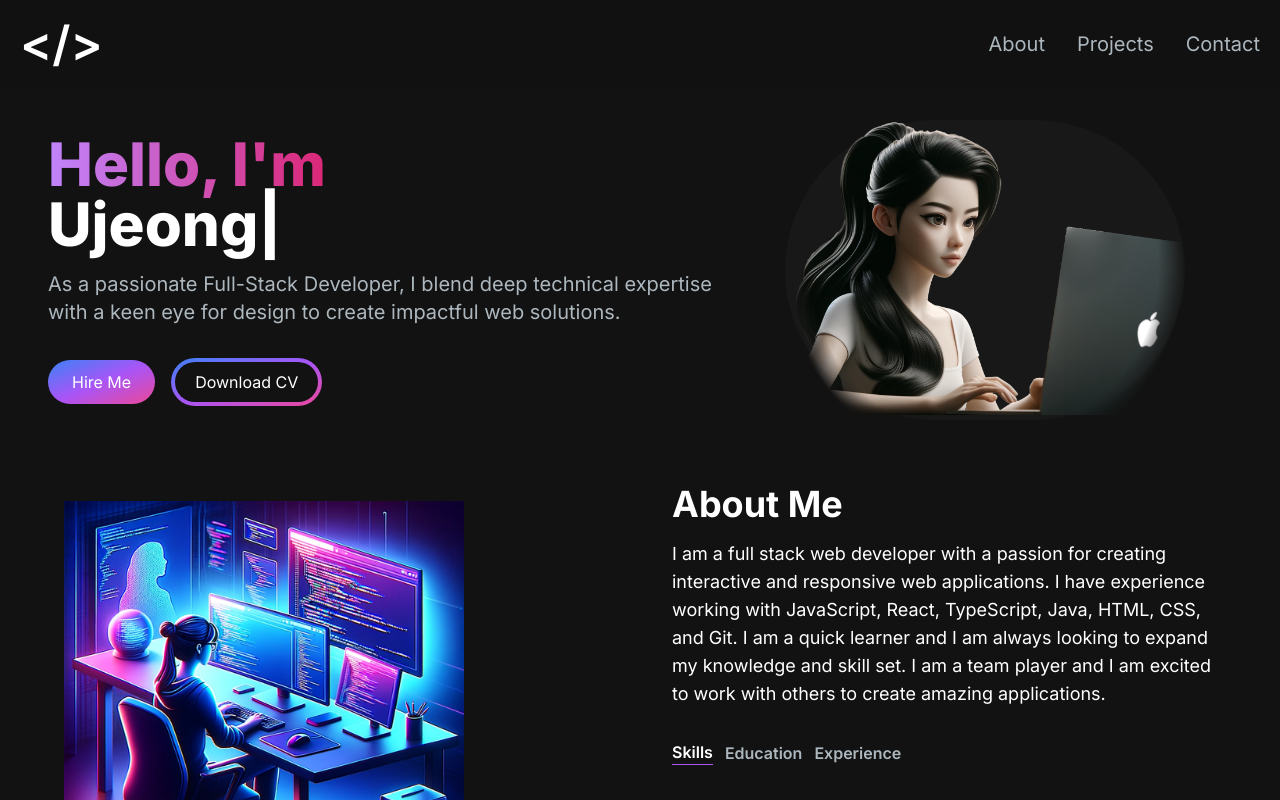
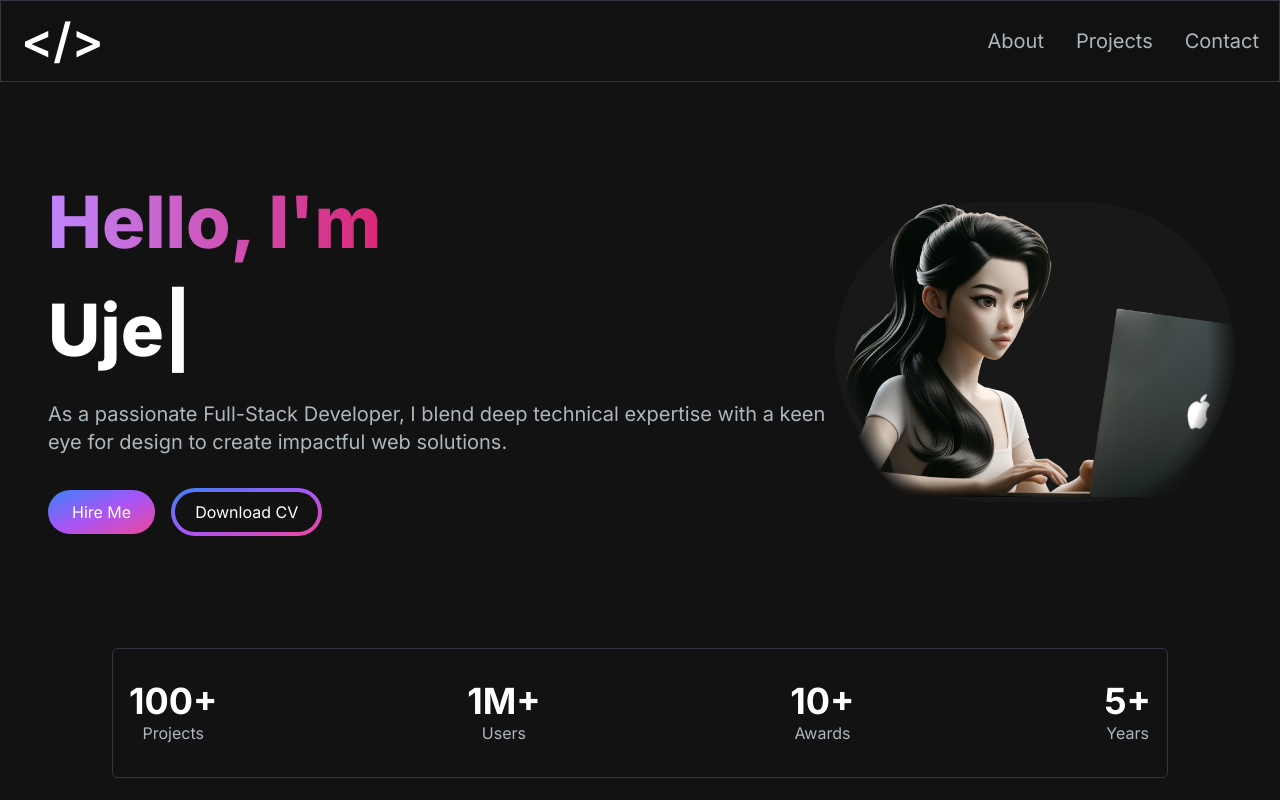
Before and after one commit to uxia0812/xia_portfolio, a Next.js app: page / in a window 1280 px wide. Shown: the top 800 px of the page. Built offline with nearby package versions, Linux system fonts and the light colour scheme.

Commit message:
Edit All Styles

```diff
--- /dev/null
+++ b/src/app/components/AchievementsSection.jsx
@@ -0,0 +1,44 @@
+import React from "react";
+
+const achievementsList = [
+  {
+    metric: "Projects",
+    value: "100+",
+  },
+  {
+    metric: "Users",
+    value: "1M+",
+  },
+  {
+    metric: "Awards",
+    value: "10+",
+  },
+  {
+    metric: "Years",
+    value: "5+",
+  },
+];
+
+const AchievementsSection = () => {
+  return (
+    <div className="py-8 px-4 xl:gap-16 sm:py-16 xl:px-16">
+      <div className="border-[#33353F] border rounded-md py-8 px-17 flex flex-row items-center justify-between">
+        {achievementsList.map((achievement, index) => {
+          return (
+            <div
+              key={index}
+              className="flex flex-col items-center justify-center mx-4"
+            >
+              <h2 className="text-white text-4xl font-bold">
+                {achievement.value}
+              </h2>
+              <p className="text-[#ADB7BE] text-base">{achievement.metric}</p>
+            </div>
+          );
+        })}
+      </div>
+    </div>
+  );
+};
+
+export default AchievementsSection;
--- a/src/app/components/EmailSection.jsx
+++ b/src/app/components/EmailSection.jsx
@@ -46,7 +46,7 @@ const EmailSection = () => {
       id="contact"
       className="grid md:grid-cols-2 my-12 md:my-12 py-24 gap-4 relative"
     >
-      <div className="bg-[radial-gradient(ellipse_at_center,_var(--tw-gradient-stops))] from-purple-900 to-transparent rounded-full h-80 w-80 z-0 blur-lg absolute top-3/4 -left-4 transform -translate-x-1/2 -translate-1/2"></div>
+      <div className="bg-[radial-gradient(ellipse_at_center,_var(--tw-gradient-stops))] from-primary-900 to-transparent rounded-full h-80 w-80 z-0 blur-lg absolute top-3/4 -left-4 transform -translate-x-1/2 -translate-1/2"></div>
       <div className="z-10">
         <h4 className="text-xl font-bold text-white my-2">{`Let's Connect`}</h4>
         <p className="text-[#ADB7BE] mb-4 max-w-md">
@@ -119,7 +119,7 @@ const EmailSection = () => {
             </div>
             <button
               type="submit"
-              className="bg-purple-500 hover:bg-purple-600 text-white font-medium py-2.5 px-5 rounded-lg w-full"
+              className="bg-primary-500 hover:bg-primary-600 text-white font-medium py-2.5 px-5 rounded-lg w-full"
             >
               Send Message
             </button>
--- a/src/app/components/Footer.jsx
+++ b/src/app/components/Footer.jsx
@@ -2,9 +2,9 @@ import React from "react";
 
 const Footer = () => {
   return (
-    <footer className="footer border border-t-[#33353F] border-l-transparent border-r-transparent text-white">
+    <footer className="footer border z-10 border-t-[#33353F] border-l-transparent border-r-transparent text-white">
       <div className="container p-12 flex justify-between">
-        <span>Logo</span>
+        <span>{"</>"}</span>
         <p className="text-slate-600">All rights reserved.</p>
       </div>
     </footer>
--- a/src/app/components/HeroSection.jsx
+++ b/src/app/components/HeroSection.jsx
@@ -6,11 +6,11 @@ import { TypeAnimation } from "react-type-animation";
 
 const HeroSection = () => {
   return (
-    <section>
+    <section className="lg:py-12">
       <div className="grid grid-cols-1 sm:grid-cols-12">
-        <div className="col-span-7 place-self-center text-center sm:text-left">
-          <h1 className="text-white mb-4 text-4xl sm:text-5xl lg:text-6xl font-extrabold">
-            <span className="text-transparent bg-clip-text bg-gradient-to-r from-purple-400 to-pink-600">
+        <div className="col-span-8 place-self-center text-center sm:text-left justify-self-start">
+          <h1 className="text-white mb-4 text-4xl sm:text-5xl lg:text-7xl lg:leading-normal font-extrabold">
+            <span className="text-transparent bg-clip-text bg-gradient-to-r from-primary-400 to-secondary-600">
               {"Hello, I'm"}
               {""}
               {/* 작은따옴표로 에러 발생해서 {""} 사이에 문자열 입력 */}
@@ -44,7 +44,7 @@ const HeroSection = () => {
             </button>
           </div>
         </div>
-        <div className="col-span-5 place-self-center mt-4 lg:mt-0">
+        <div className="col-span-4 place-self-center mt-4 lg:mt-0">
           <div className="rounded-full bg-[#181818] w-[400px] h-[300px] lg:w-[400px] lg:h-[300px] relative">
             <Image
               src="/images/mac_xia.png"
--- a/src/app/components/Navbar.jsx
+++ b/src/app/components/Navbar.jsx
@@ -25,8 +25,8 @@ const Navbar = () => {
   const [navbarOpen, setNavbarOpen] = useState(false);
 
   return (
-    <nav className="fixed top-0 left-0 right-0 z-10 bg-[#121212] bg-opacity-90">
-      <div className="flex flex-wrap items-center justify-between mx-auto p-5">
+    <nav className="fixed mx-auto border border-[#33353F] top-0 left-0 right-0 z-10 bg-[#121212] bg-opacity-90">
+      <div className="flex container lg:py-4 flex-wrap items-center justify-between mx-auto p-5">
         <Link
           href={"/"}
           className="text-2xl md:text-5xl text-white font-semibold"
--- a/src/app/components/ProjectTag.jsx
+++ b/src/app/components/ProjectTag.jsx
@@ -2,7 +2,7 @@ import React from "react";
 
 const ProjectTag = ({ name, onClick, isSelected }) => {
   const buttonStyles = isSelected
-    ? "text-white border-purple-500"
+    ? "text-white border-primary-500"
     : "text-[#ADB7BE] border-slate-600 hover:border-white";
 
   return (
--- a/src/app/components/TabButton.jsx
+++ b/src/app/components/TabButton.jsx
@@ -2,7 +2,7 @@ import React from "react";
 
 const TabButton = ({ active, selectTab, children }) => {
   const buttonClasses = active
-    ? "text-white border-b border-purple-500"
+    ? "text-white border-b border-primary-500"
     : "text-[#ADB7BE]";
 
   return (
--- a/src/app/page.js
+++ b/src/app/page.js
@@ -5,6 +5,7 @@ import AboutSection from "./components/AboutSection";
 import ProjectsSection from "./components/ProjectsSection";
 import EmailSection from "./components/EmailSection";
 import Footer from "./components/Footer";
+import AchievementsSection from "./components/AchievementsSection";
 
 export default function Home() {
   return (
@@ -12,6 +13,7 @@ export default function Home() {
       <Navbar />
       <div className="container mt-24 mx-auto px-12 py-6">
         <HeroSection />
+        <AchievementsSection />
         <AboutSection />
         <ProjectsSection />
         <EmailSection />
--- a/tailwind.config.js
+++ b/tailwind.config.js
@@ -1,4 +1,6 @@
 /** @type {import('tailwindcss').Config} */
+const colors = require("tailwindcss/colors");
+
 module.exports = {
   content: [
     "./src/pages/**/*.{js,ts,jsx,tsx,mdx}",
@@ -13,6 +15,11 @@ module.exports = {
           "conic-gradient(from 180deg at 50% 50%, var(--tw-gradient-stops))",
       },
     },
+    colors: {
+      ...colors,
+      primary: colors.purple,
+      secondary: colors.pink,
+    }
   },
   plugins: [],
 };
```
